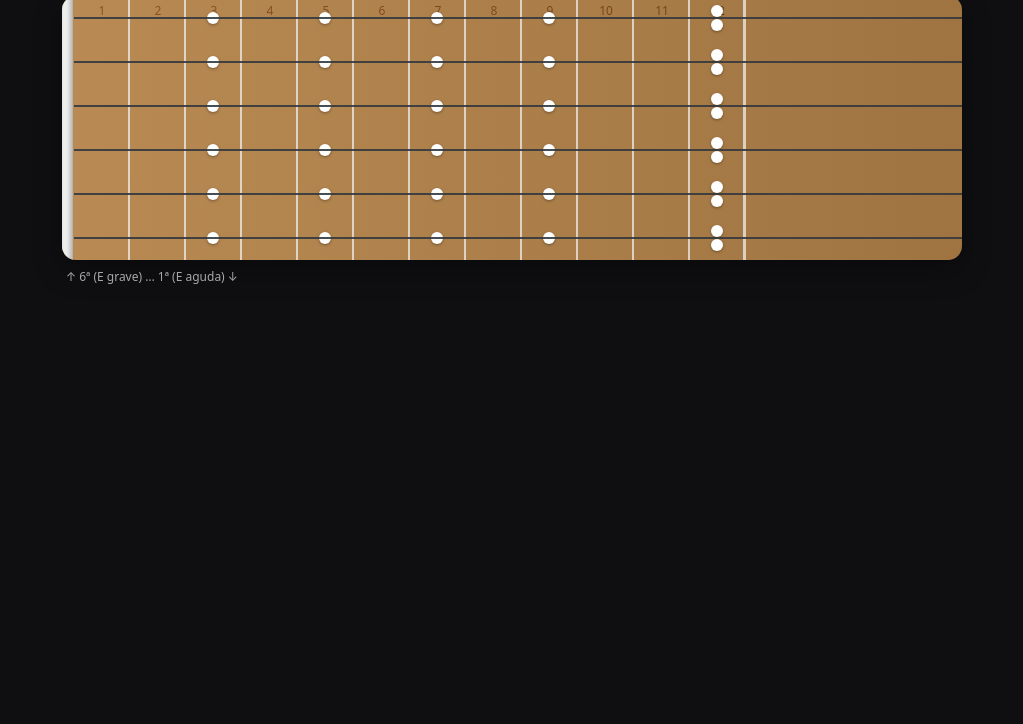
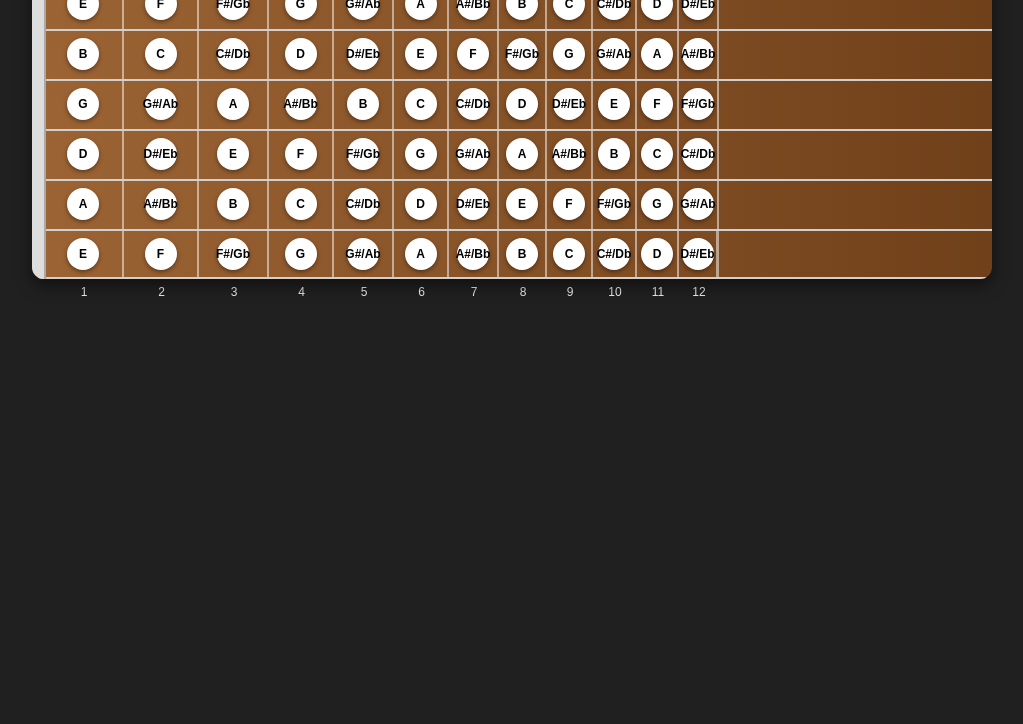
Before and after one commit to enriquitolugones/guitarra, a plain HTML site: page index.html in a window 1280 px wide. Shown: the part 76-800 px from the top of the page, without its empty margins (128-1151 px from the left). Drawn offline with Linux system fonts and the light colour scheme.

Commit message:
Update index.html

```diff
--- a/index.html
+++ b/index.html
@@ -4,145 +4,130 @@
 <head>
 <meta charset="UTF-8" />
 <meta name="viewport" content="width=device-width, initial-scale=1" />
-<title>Diapasón (12 trastes)</title>
+<title>Diapasón 12 trastes</title>
 <style>
   :root{
-    --bg:#0f0f12;
-    --wood1:#b98a53;
-    --wood2:#9f7441;
-    --nut:#eeeeee;
-    --string:#33393d;
+    --bg:#202020;
+    --wood1:#9c6434;
+    --wood2:#70401a;
+    --nut:#ddd;
+    --string:#d0d0d0;
     --fret:#f5f5f5;
-    --dot:#ffffff;
-    --cell-w:56px;     /* ancho traste */
-    --cell-h:44px;     /* alto cuerda */
-    --radius:14px;
+    --dot-bg:#ffffff;
+    --dot-color:#000000;
+    --cell-h:50px;
   }
-  *{box-sizing:border-box}
-  html,body{height:100%}
-  body{
-    margin:0; background:var(--bg); color:#e9e9e9;
-    font-family:system-ui,-apple-system,Segoe UI,Roboto,Arial,sans-serif;
-    display:flex; justify-content:center;
-  }
-  main{ width:min(95vw,900px); margin:24px auto 64px; }
-  h1{ margin:0 0 12px 4px; font-size:clamp(18px,2.4vw,26px); font-weight:650 }
+  *{box-sizing:border-box;margin:0;padding:0}
+  body{background:var(--bg);color:#eaeaea;font-family:Arial,Helvetica,sans-serif;display:flex;justify-content:center}
+  main{margin:20px;width:min(95vw,960px)}
+
+  h1{margin-bottom:12px;font-size:20px;font-weight:600}
 
   .fretboard{
-    position:relative; width:100%; overflow:hidden;
-    border-radius:var(--radius);
+    position:relative;overflow:hidden;border-radius:12px;
     background:linear-gradient(90deg,var(--wood1),var(--wood2));
-    padding-left:12px;                    /* espacio cejuela */
-    box-shadow:0 10px 28px rgba(0,0,0,.35);
+    box-shadow:0 6px 16px rgba(0,0,0,.5);
   }
   /* Cejuela */
   .fretboard::before{
-    content:""; position:absolute; inset:0 auto 0 0; width:10px;
-    background:var(--nut); z-index:3;
-    border-right:1px solid rgba(0,0,0,.25);
-    box-shadow:inset -2px 0 4px rgba(0,0,0,.25);
+    content:"";position:absolute;left:0;top:0;bottom:0;width:12px;
+    background:var(--nut);z-index:3;
+    border-right:2px solid #aaa;
   }
 
-  /* Celdas (6 x 12) */
+  /* Grid: 6 cuerdas × 12 trastes */
   .cells{
     display:grid;
     grid-template-rows:repeat(6,var(--cell-h));
-    grid-template-columns:repeat(12,var(--cell-w));
+    grid-template-columns: 80px 75px 70px 65px 60px 55px 50px 48px 46px 44px 42px 40px;
+    /* cada traste más estrecho */
+    position:relative;
+    margin-left:12px;
+  }
+
+  .cell{
+    border-right:2px solid rgba(255,255,255,.5);
+    display:flex;justify-content:center;align-items:center;
     position:relative;
   }
-  .cell{
-    position:relative;
-    border-right:2px solid rgba(245,245,245,.7);
-  }
-  .cell:nth-child(12n){ border-right-width:3px } /* 12º traste más grueso */
+  .cell:last-child{border-right-width:3px}
 
-  /* Cuerdas (overlay para que queden rectas y continuas) */
-  .strings{
-    pointer-events:none;
-    position:absolute; inset:0 0 0 12px; z-index:2; opacity:.9;
-    background:
-      linear-gradient(to bottom,
-        transparent calc(var(--cell-h)/2 - 1px),
-        var(--string) calc(var(--cell-h)/2 - 1px),
-        var(--string) calc(var(--cell-h)/2 + 1px),
-        transparent calc(var(--cell-h)/2 + 1px)
-      );
-    background-size:100% var(--cell-h);
-    background-repeat:repeat-y;
+  /* Círculos con notas */
+  .note{
+    width:32px;height:32px;border-radius:50%;
+    background:var(--dot-bg);
+    color:var(--dot-color);
+    font-size:12px;font-weight:bold;
+    display:flex;align-items:center;justify-content:center;
+    box-shadow:0 2px 4px rgba(0,0,0,.4);
   }
 
-  /* Marcadores (3,5,7,9 un punto; 12 doble) */
-  .marker::after,
-  .marker-double::before,
-  .marker-double::after{
-    content:""; position:absolute; left:50%;
-    transform:translateX(-50%); width:12px; height:12px;
-    border-radius:50%; background:var(--dot);
-    box-shadow:0 1px 3px rgba(0,0,0,.35); z-index:1;
+  /* Cuerdas horizontales */
+  .strings{
+    pointer-events:none;position:absolute;inset:0;z-index:2;
+    display:grid;grid-template-rows:repeat(6,var(--cell-h));
   }
-  .marker::after{ top:calc(50% - 6px) }
-  .marker-double::before{ top:calc(35% - 6px) }
-  .marker-double::after{  top:calc(65% - 6px) }
+  .strings div{
+    border-top:2px solid var(--string);
+  }
+  .strings div:first-child{border-top-width:4px}   /* 6ª más gruesa */
+  .strings div:last-child{border-bottom:2px solid var(--string)} /* cerrar */
 
-  /* Números de traste (arriba) */
+  /* Números de traste debajo */
   .fret-numbers{
-    position:absolute; top:6px; left:12px; right:0; z-index:4;
-    display:grid; grid-template-columns:repeat(12,var(--cell-w));
-    text-align:center; font-size:12px; color:#111; mix-blend-mode:soft-light;
-    user-select:none;
+    margin-left:12px;
+    display:grid;
+    grid-template-columns: 80px 75px 70px 65px 60px 55px 50px 48px 46px 44px 42px 40px;
+    text-align:center;
+    margin-top:6px;
   }
-  .legend{opacity:.7; font-size:12px; margin:8px 4px 0}
+  .fret-numbers span{
+    font-size:12px;color:#eee;
+  }
 </style>
 </head>
 <body>
-  <main>
-    <h1>Diapasón (12 trastes)</h1>
-
-    <div class="fretboard" id="fretboard" aria-label="Diapasón de 12 trastes, 6 cuerdas">
-      <div class="fret-numbers" id="fretNumbers"></div>
-      <!-- JS insertará .cells y .strings -->
+<main>
+  <h1>Diapasón (12 trastes)</h1>
+  <div class="fretboard" id="fretboard">
+    <div class="cells" id="cells"></div>
+    <div class="strings">
+      <div></div><div></div><div></div><div></div><div></div><div></div>
     </div>
-
-    <p class="legend">↑ 6ª (E grave) … 1ª (E aguda) ↓</p>
-  </main>
+  </div>
+  <div class="fret-numbers" id="fretNumbers"></div>
+</main>
 
 <script>
-  // Construcción del diapasón: 6 cuerdas x 12 trastes
-  const fretboard = document.getElementById('fretboard');
+  const notes = ["C","C#/Db","D","D#/Eb","E","F","F#/Gb","G","G#/Ab","A","A#/Bb","B"];
+  const stringsOpen = ["E","B","G","D","A","E"]; // 1ª a 6ª (de arriba a abajo invertido si quieres)
 
-  // Contenedores
-  const cells = document.createElement('div');
-  cells.className = 'cells';
-  const stringsOverlay = document.createElement('div');
-  stringsOverlay.className = 'strings';
-  fretboard.appendChild(cells);
-  fretboard.appendChild(stringsOverlay);
+  const cellsDiv = document.getElementById("cells");
+  const frets = 12;
 
-  // Números de traste (1..12)
-  const nums = document.getElementById('fretNumbers');
-  for (let f = 1; f <= 12; f++) {
-    const s = document.createElement('span');
-    s.textContent = f;
-    nums.appendChild(s);
+  // construir grilla de notas
+  for(let s=0; s<6; s++){           // 6 cuerdas
+    const openNote = stringsOpen[s];
+    const idx = notes.indexOf(openNote);
+    for(let f=0; f<frets; f++){
+      const note = notes[(idx+f)%12];
+      const cell = document.createElement("div");
+      cell.className = "cell";
+      const circle = document.createElement("div");
+      circle.className = "note";
+      circle.textContent = note;
+      cell.appendChild(circle);
+      cellsDiv.appendChild(cell);
+    }
   }
 
-  // Trastes con marcadores
-  const singleDots = new Set([3,5,7,9]);
-  const doubleDot = 12;
-
-  // Generar 6 x 12 celdas
-  for (let row = 0; row < 6; row++) {           // 6 cuerdas
-    for (let fret = 1; fret <= 12; fret++) {    // 12 trastes (sin cejuela)
-      const div = document.createElement('div');
-      div.className = 'cell';
-
-      if (singleDots.has(fret)) div.classList.add('marker');
-      if (fret === doubleDot)  div.classList.add('marker-double');
-
-      cells.appendChild(div);
-    }
+  // números de trastes (debajo)
+  const nums = document.getElementById("fretNumbers");
+  for(let f=1; f<=frets; f++){
+    const span = document.createElement("span");
+    span.textContent = f;
+    nums.appendChild(span);
   }
-  // Listo: dibujo del diapasón sin lógica musical (solo UI)
 </script>
 </body>
 </html>
```
